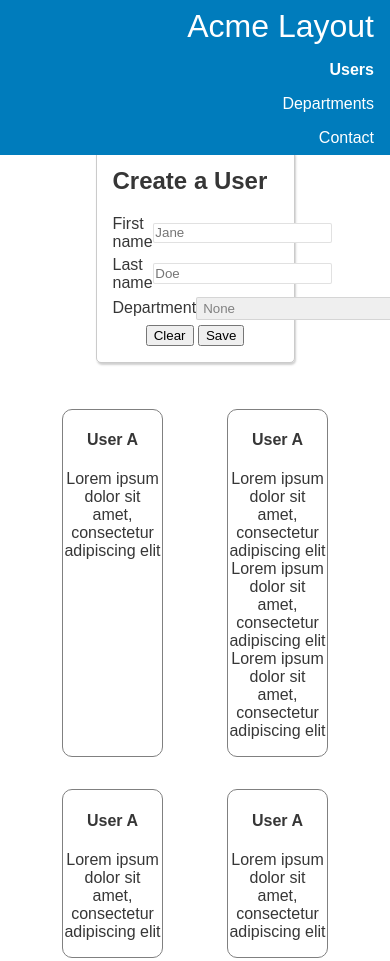
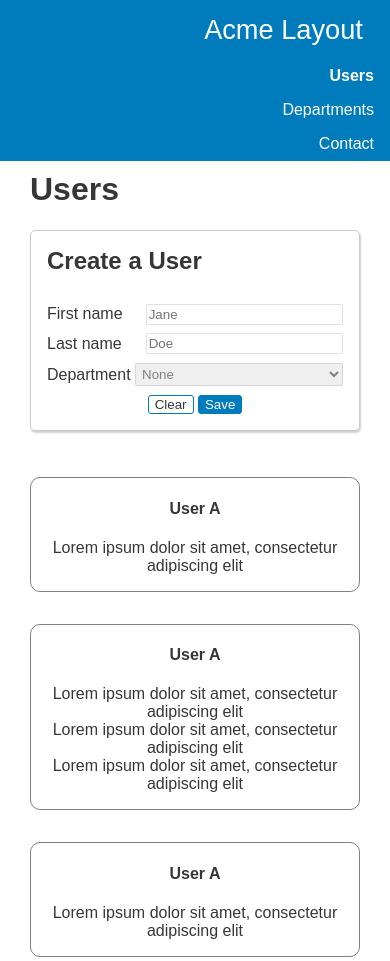
Before and after one commit to elena-io/acme-flex-box, a plain HTML site: page index.html in a window 390 px wide. Shown: the top 961 px of the page. Drawn offline with Linux system fonts and the light colour scheme; a script that the page names is missing.

Commit message:
cosmetic styles plus media queries

```diff
--- a/styles.css
+++ b/styles.css
@@ -16,7 +16,7 @@ body {
     background-color: rgb(0 124 188);
     top: 0;
     width: 100%;
-    height: 70px;
+    height: 60px;
 }
 .nav ul{
     list-style: none;
@@ -34,13 +34,18 @@ body {
     display: flex;
     justify-content: center;
     align-items: center;
-    padding: 1rem;
+    padding: 0.5em;
 }
 .nav li:first-child {
-    font-size: 2rem;
+    font-size: 1.7em;
     flex: 2;
     justify-content: end;
-    margin-left: 0.5em;
+    margin-left: 0.3em;
+    transition: 1s;
+}
+.nav li:first-child:hover {
+    font-size: 1.9em;
+    transition: 1s;
 }
 .nav li:nth-child(2) {
     font-weight: bold;
@@ -54,6 +59,8 @@ body {
 /* Form area */
 .form {
     width: 50%;
+    display: flex;
+    flex-direction: column;
     height: auto;
     border: 1px solid #80808069;
     margin: auto;
@@ -85,6 +92,19 @@ input[type="text" i], select#department  {
 form > div:last-child {
     text-align: center;
 }
+input[type="submit"]:first-child {
+    background-color: #ffffff;
+    color: #363636;
+    border: 1px solid #007bbc;
+    border-radius: 3px;
+
+}
+input[type="submit"]:nth-child(2) {
+    background-color: #007bbc;
+    color: white;
+    border: 1px solid #007bbc;
+    border-radius: 3px;
+}
 
 /* Cards Section */
 
@@ -105,11 +125,29 @@ form > div:last-child {
 
 /* Media queries  */
 @media only screen and (max-width: 600px) {
+    .nav li:first-child {
+        margin-left: 0.2em;
+    }
+    .nav {
+        height: 150px;
+    }
     .nav ul {
         flex-flow: column;
     }
     .nav li {
         justify-content: end;
-        padding: 0.5rem 1rem;
+        padding: 0.5em 1em;
+        margin-left: 1em;
+    }
+    .cards {
+        flex-direction: column;
+    }
+    .user-info {
+        width: auto;
+        margin: 1em 0em;
+    }
+    .form {
+        margin: 0;
+        width: auto;
     }
 }
```
